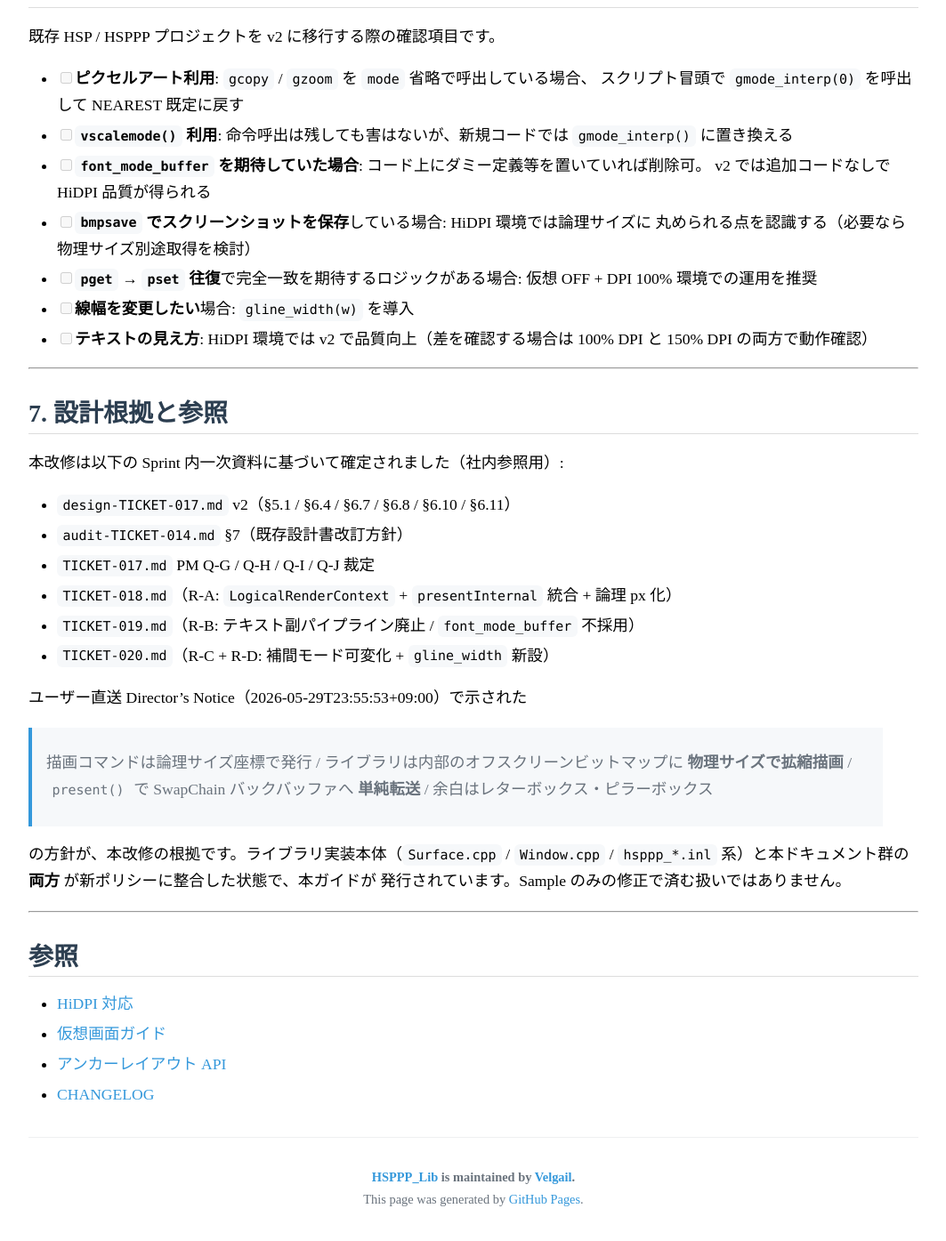
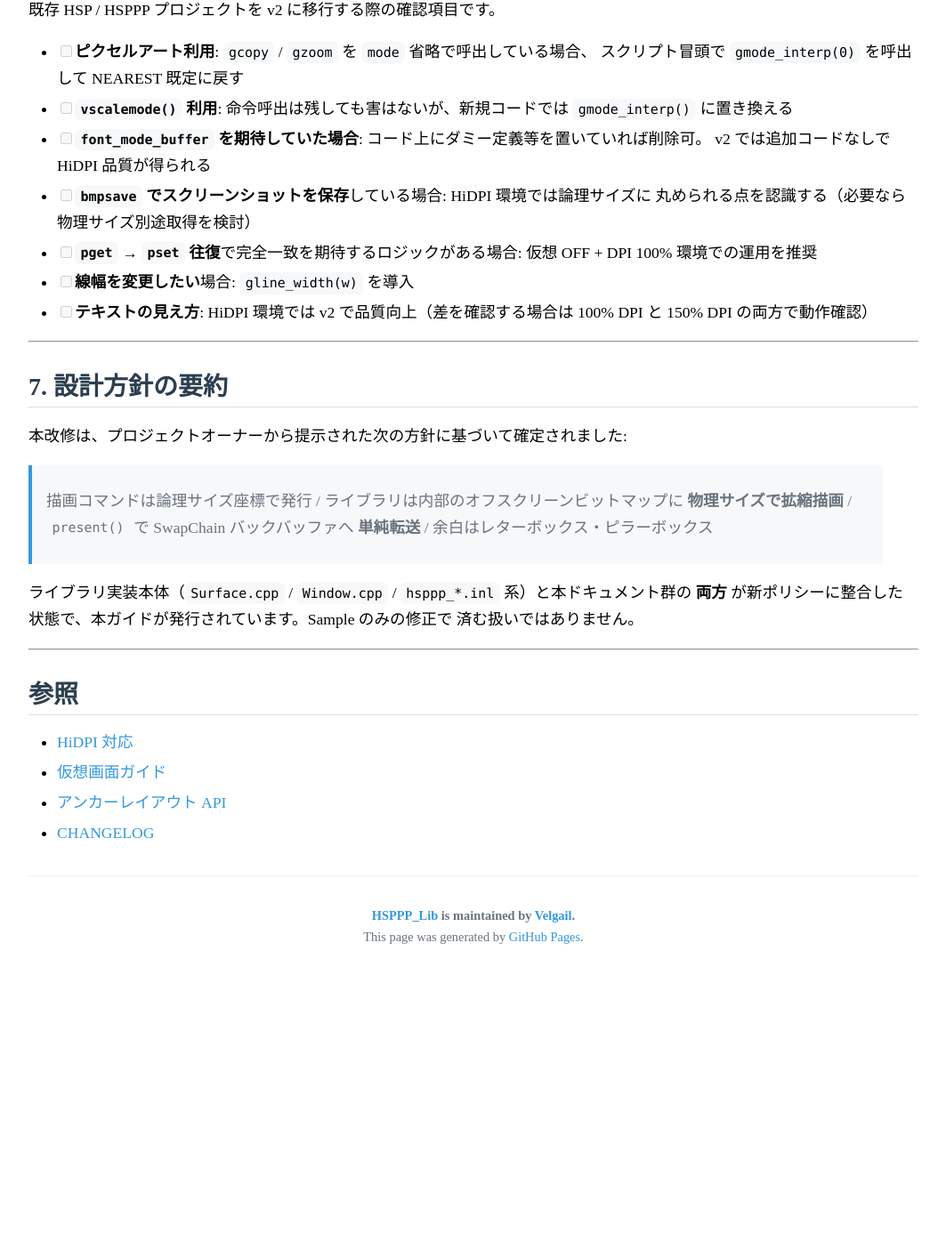
Before and after one commit to Velgail/HSPPP_Lib, a Jekyll site: the page built from docs/MigrationGuide-HiDPI-v2.md, in a window 1280 px wide and 1400 px high, scrolled down 6110 px. Shown: the top 1395 px of the window at 89% size, without its empty margins (108-1171 px from the left). Built offline with Jekyll 4.4.1, drawn with Linux system fonts in a browser that asks for light colours; after the commit the page ends 7216 px from its top, so only the background shows below that; some of the changed text lies outside the part shown.

Commit message:
[S-007-T-039] Rename MigrationGuide to HiDPI-v2 and remove residual internal IDs
Rename docs/MigrationGuide-SPRINT007.md to docs/MigrationGuide-HiDPI-v2.md (functional-domain naming). Redact residual internal IDs from body. Update 12 reference links across CHANGELOG / README / docs/HiDPI / docs/VirtualScreen / docs/api/screen / docs/index. No GitHub Pages redirect added (project pre-1.0; breaking change accepted).

Co-authored-by: Copilot

```diff
--- a/docs/MigrationGuide-SPRINT007.md
+++ b/docs/MigrationGuide-HiDPI-v2.md
@@ -1,11 +1,11 @@
 ---
 layout: default
-title: SPRINT-007 移行ガイド（HiDPI / 仮想画面 設計大改修）
+title: HiDPI / 仮想画面 v2 移行ガイド
 ---
 
-# SPRINT-007 移行ガイド
+# HiDPI / 仮想画面 v2 移行ガイド
 
-HSPPP SPRINT-007 で行われた **HiDPI / 仮想画面 設計大改修** に伴う、後方互換性影響と
+HSPPP の **HiDPI / 仮想画面 v2 描画パイプライン改修** に伴う、後方互換性影響と
 移行手順を 1 ページに集約したガイドです。本改修は **ライブラリ実装本体**（`Surface.cpp` /
 `Window.cpp` / `hsppp_*.inl` 系）と docs の両方を新ポリシーに整合させたものであり、
 Sample（HspppSample / HspppStateSample）のみの修正で済むものではありません。
@@ -16,7 +16,7 @@ Sample（HspppSample / HspppStateSample）のみの修正で済むものでは
 
 ## 1. 何が変わったか（要点）
 
-| 観点 | v1（旧） | v2（新 / SPRINT-007） |
+| 観点 | v1（旧） | v2（新） |
 |------|---------|----------------------|
 | オフスクリーンビットマップ（`m_pTargetBitmap`） | **論理サイズ** で保持 | **物理サイズ**（letterbox 内有効描画領域）で保持 |
 | 描画コマンドの実行点 | 論理 px でオフスクリーンに描画 | 描画コマンド発行時点で `SetDpi(96)` + `SetTransform(Scale(s))` により論理→物理変換、物理 px で `m_pTargetBitmap` に書込 |
@@ -150,8 +150,8 @@ v2 ではテキスト副パイプラインが廃止され、`mes` / `font` / `sy
 ### 4.1 `font_mode_buffer` 命令（新設取りやめ）
 
 v1 設計仮では HiDPI 環境でテキスト品質を維持する補助命令として `font_mode_buffer(int onoff)`
-の新設が言及されていましたが、SPRINT-007 で副パイプラインそのものを廃止し物理 px 経路に
-統一したため、本命令は **新設されませんでした**（PM Q-H 完全廃止裁定）。
+の新設が言及されていましたが、v2 で副パイプラインそのものを廃止し物理 px 経路に
+統一したため、本命令は **新設されませんでした**（完全廃止）。
 
 旧設計案を参考にしてオプトイン経路の利用を検討されていた場合、その記述は **無効** です。
 v2 では追加コードなしで HiDPI 品質が自動的に得られます。
@@ -232,26 +232,17 @@ gmode_interp();     // 引数省略 = LINEAR 強制リセット
 
 ---
 
-## 7. 設計根拠と参照
+## 7. 設計方針の要約
 
-本改修は以下の Sprint 内一次資料に基づいて確定されました（社内参照用）:
-
-- `design-TICKET-017.md` v2（§5.1 / §6.4 / §6.7 / §6.8 / §6.10 / §6.11）
-- `audit-TICKET-014.md` §7（既存設計書改訂方針）
-- `TICKET-017.md` PM Q-G / Q-H / Q-I / Q-J 裁定
-- `TICKET-018.md`（R-A: `LogicalRenderContext` + `presentInternal` 統合 + 論理 px 化）
-- `TICKET-019.md`（R-B: テキスト副パイプライン廃止 / `font_mode_buffer` 不採用）
-- `TICKET-020.md`（R-C + R-D: 補間モード可変化 + `gline_width` 新設）
-
-ユーザー直送 Director's Notice（2026-05-29T23:55:53+09:00）で示された
+本改修は、プロジェクトオーナーから提示された次の方針に基づいて確定されました:
 
 > 描画コマンドは論理サイズ座標で発行 / ライブラリは内部のオフスクリーンビットマップに
 > **物理サイズで拡縮描画** / `present()` で SwapChain バックバッファへ **単純転送** /
 > 余白はレターボックス・ピラーボックス
 
-の方針が、本改修の根拠です。ライブラリ実装本体（`Surface.cpp` / `Window.cpp` /
-`hsppp_*.inl` 系）と本ドキュメント群の **両方** が新ポリシーに整合した状態で、本ガイドが
-発行されています。Sample のみの修正で済む扱いではありません。
+ライブラリ実装本体（`Surface.cpp` / `Window.cpp` / `hsppp_*.inl` 系）と本ドキュメント群の
+**両方** が新ポリシーに整合した状態で、本ガイドが発行されています。Sample のみの修正で
+済む扱いではありません。
 
 ---
 
```
Also changed, not shown: docs/HiDPI.md (+1 -1 lines), docs/VirtualScreen.md (+3 -3 lines), docs/api/screen.md (+3 -3 lines), docs/index.md (+1 -1 lines), CHANGELOG.md, README.md.
